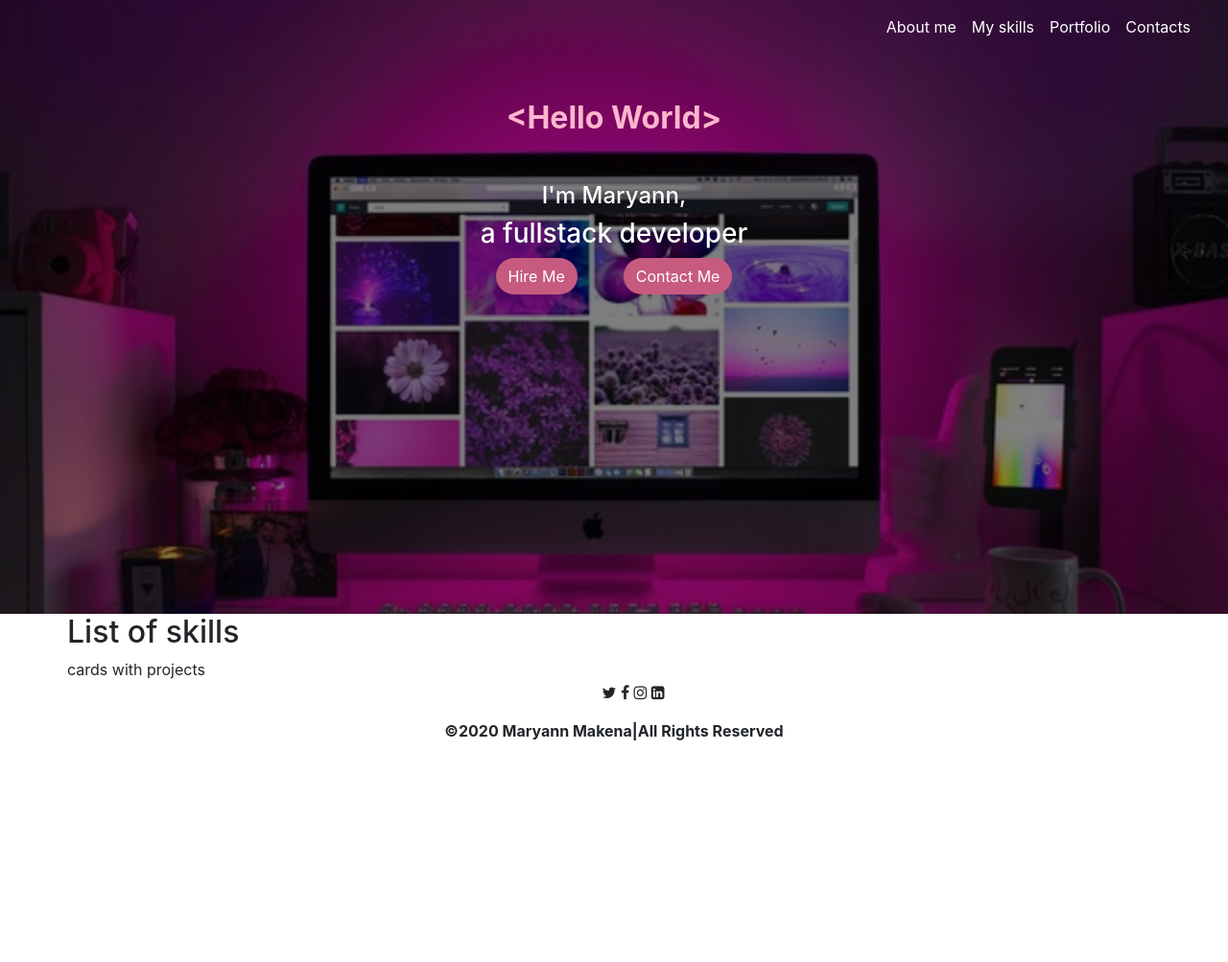
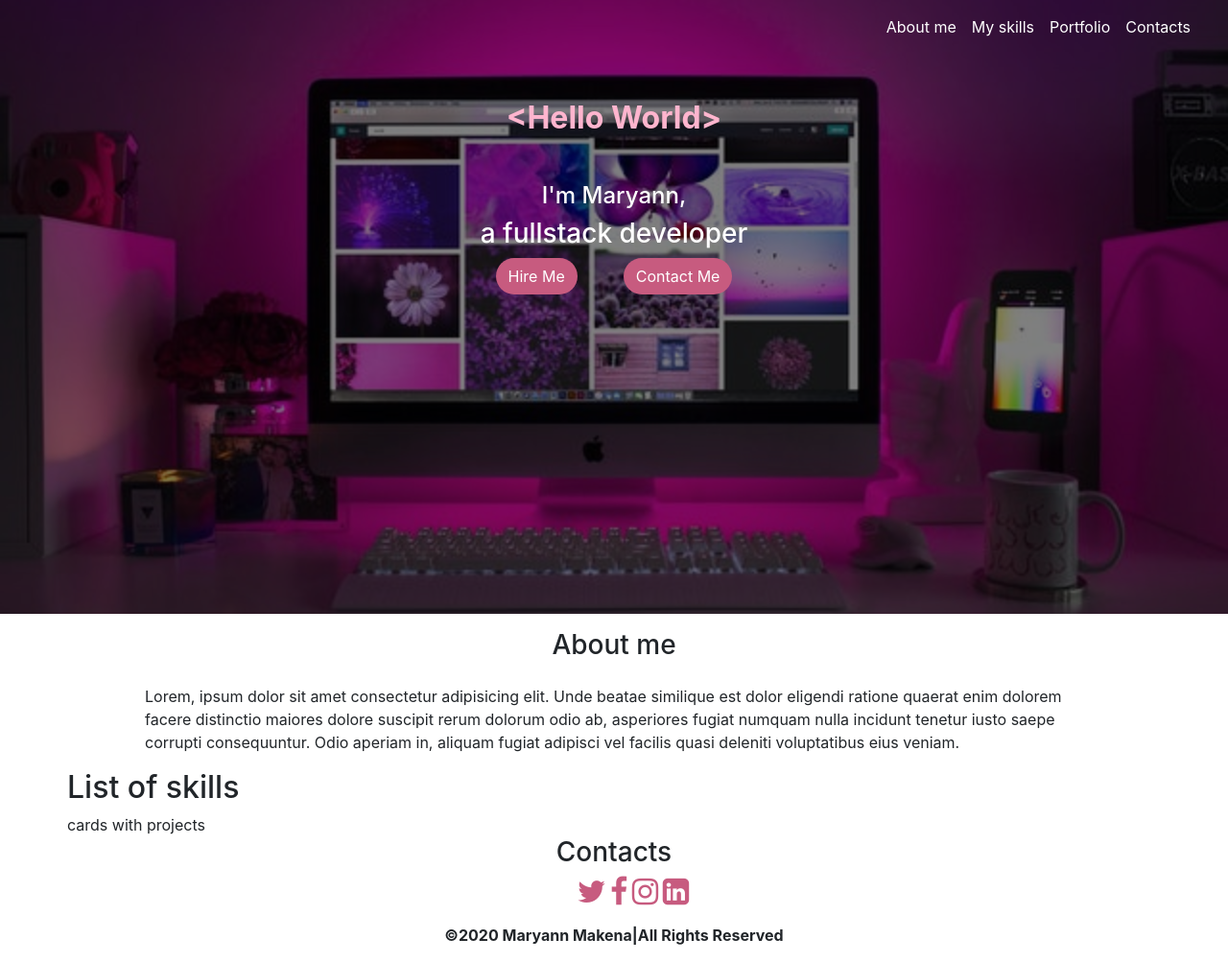
Before and after one commit to Makena-Maryann/portfolio, a plain HTML site: page index.html in a window 1280 px wide. Shown: the whole page at 96% size. Before the commit the page ends 800 px from the top, so only its background shows below. Drawn offline with nearby package versions, Linux system fonts and the light colour scheme.

Commit message:
Create about me section

```diff
--- a/index.html
+++ b/index.html
@@ -67,9 +67,12 @@
     </div>
 
     <!-- About section -->
-    <div class="container about">
-      <div class="row">
-        <div class="col-md-7"></div>
+    <div class="container about pl-5 pr-5">
+      <div class="row justify-content-center pl-5 pr-5">
+        <h3 class="p-3">About me</h3>
+        <!-- <p>...... <i class="fa fa-caret-down fa-2x" style="color: rgb(199, 91, 127)"></i> ......</p> -->
+        <p>Lorem, ipsum dolor sit amet consectetur adipisicing elit. Unde beatae similique est dolor eligendi ratione quaerat enim dolorem facere distinctio maiores dolore suscipit rerum dolorum odio ab, asperiores fugiat numquam nulla incidunt tenetur iusto saepe corrupti consequuntur. Odio aperiam in, aliquam fugiat adipisci vel facilis quasi deleniti voluptatibus eius veniam.</p>
+        <!-- <div class="col-md-7"></div> -->
         <!-- <div class="col-md-5">
           <div class="card" style="width: 18rem;">
             <img
@@ -95,20 +98,34 @@
     </div>
 
     <!-- Contact section -->
+    <!-- INCLUDE GITHUB LINK -->
     <div class="container contacts">
+      <h3 class="text-center">Contacts</h3>
       <div class="row justify-content-center">
         <ul>
           <li>
-            <i class="fa fa-twitter"></i>
+            <a href="https://twitter.com/MaryannMakena?lang=en">
+              <i class="fa fa-twitter fa-2x" style="color: rgb(199, 91, 127)"></i>
+            </a>
           </li>
           <li>
-            <i class="fa fa-facebook"></i>
+            <a href="https://www.facebook.com/MakenaMaryann">
+              <i class="fa fa-facebook fa-2x" style="color: rgb(199, 91, 127)"></i>
+            </a>
           </li>
           <li>
-            <i class="fa fa-instagram"></i>
+            <!-- CHANGE THIS LINK -->
+            <a href="maryann.makena00@gmail.com">
+              <i class="fa fa-instagram fa-2x" style="color: rgb(199, 91, 127)"></i>
+            </a>
           </li>
           <li>
-            <i class="fa fa-linkedin-square"></i>
+            <a
+              href="www.linkedin.com/in/
+            maryann-makena-b1a23b14b"
+            >
+              <i class="fa fa-linkedin-square fa-2x" style="color: rgb(199, 91, 127)"></i>
+            </a>
           </li>
         </ul>
       </div>
```
